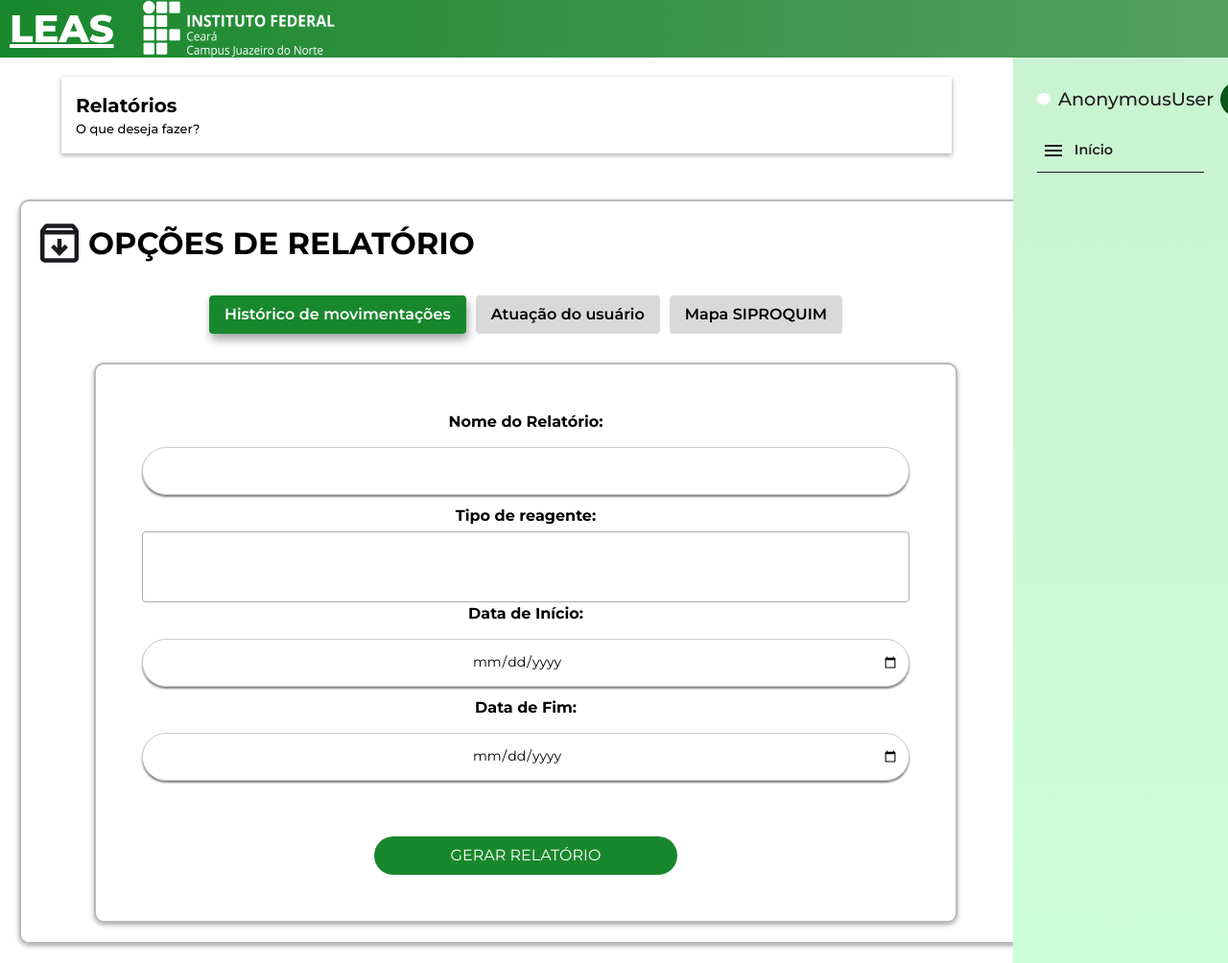
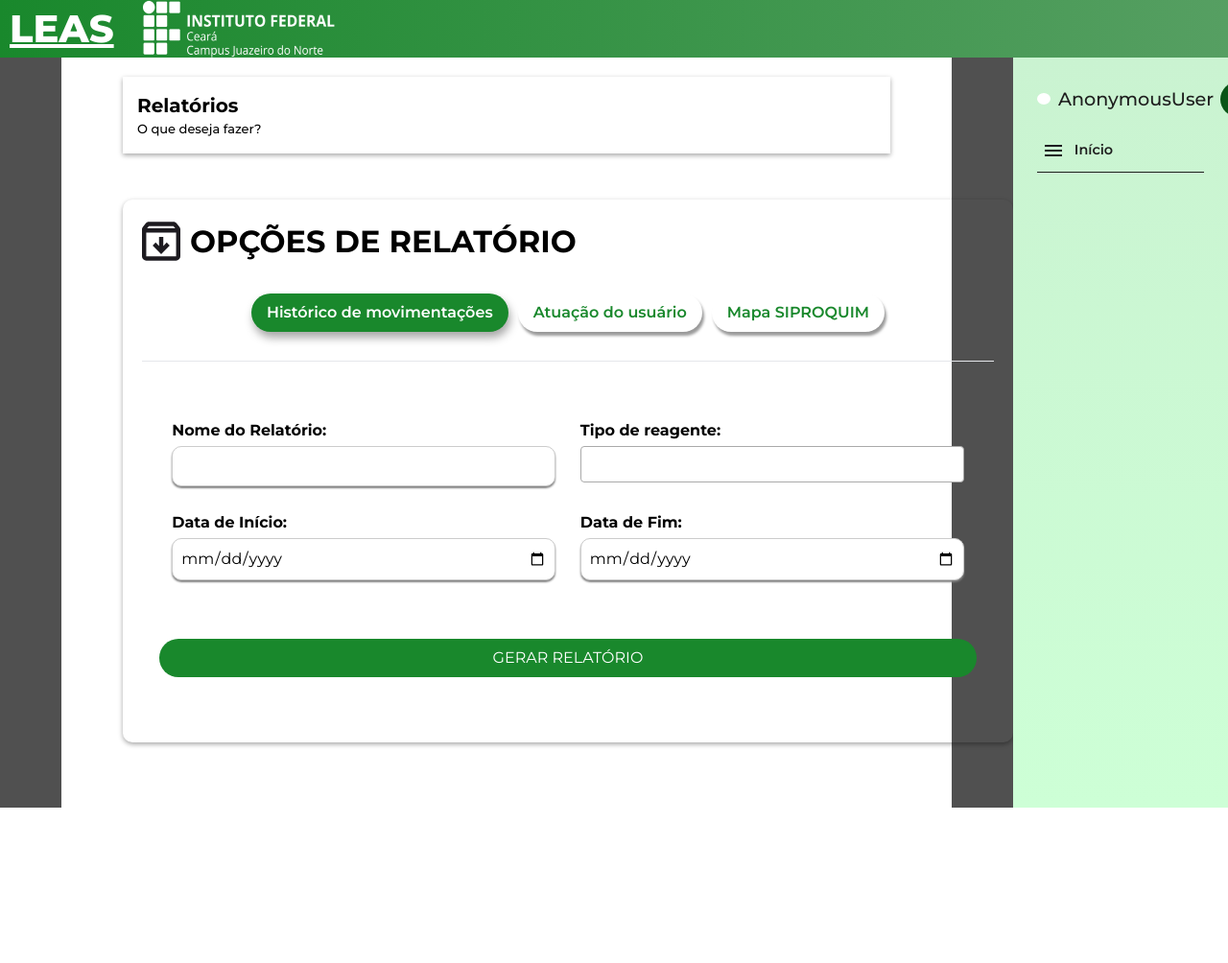
Before and after one commit to PedroLucasMoraisBorges/labAssist, a Django app: page /relatorios/ in a window 1280 px wide; the page is wider, and only the part inside the window is pictured. Shown: that part at 96% size. After the commit the page ends 842 px from the top of that part, so only its background shows below. Run offline with Django 4.2, Linux system fonts and the light colour scheme; data that the repository does not hold is empty; style sheets or scripts are compiled from the project's sources; some libraries are stand-ins or nearby versions.

Commit message:
feat(melhorias)

```diff
--- a/reports/forms.py
+++ b/reports/forms.py
@@ -83,7 +83,7 @@ class MovementHistoryForm(forms.Form):
     item_status = forms.ChoiceField(
         label = 'Tipo de reagente',
         choices= statesChoices,
-        widget= forms.SelectMultiple(attrs={'class' : 'js-example-basic-multiple'}),
+        widget= forms.SelectMultiple(attrs={'class' : 'js-example-basic-multiple', 'id' : 'select2'}),
         required=False
     )
 
--- a/static/css/base.css
+++ b/static/css/base.css
@@ -8,3 +8,18 @@
     box-sizing: border-box;
     font-family: 'Montserrat', sans-serif;
 }
+
+html, body {
+    min-height: 100vh;
+    margin: 0;
+    padding: 0;
+    display: flex;
+    flex-direction: column;
+    background-color: #505050;
+}
+
+.mainSection {
+    background-color: white;
+    margin: 0px 4rem 0rem 4rem;
+    padding-bottom: 3rem;
+}
--- a/static/css/landingPage.css
+++ b/static/css/landingPage.css
@@ -422,3 +422,9 @@ body {
     text-align: center;
     padding-bottom: 20px;
 }
+
+.link-instagram {
+    margin-left: .5rem;
+    color: black;
+    text-decoration: none;
+}
--- a/static/css/perfil.css
+++ b/static/css/perfil.css
@@ -5,9 +5,6 @@
     font-family: Arial, sans-serif;
   }
 
-  h2{
-    margin-top: 30px;
-  }
   .profile-card {
     background-color: white;
     border-radius: 1rem;
--- a/static/css/reports.css
+++ b/static/css/reports.css
@@ -4,16 +4,15 @@
   box-sizing: border-box;
   font-family: "Montserrat", sans-serif;
 }
+
 .container {
   display: flex;
   flex-direction: column;
   border-radius: 10px;
-  border-color: rgb(185, 185, 185);
-  border-style: solid;
-  border-width: 2px;
+  box-shadow: 0px 4px 4px rgba(0, 0, 0, 0.20);
   padding: 20px;
-  margin: 20px;
   box-shadow: 0px 2px 5px rgba(0, 0, 0, 0.35);
+  margin: 20px 4rem 20px 4rem;
 }
 
 .title {
@@ -38,12 +37,14 @@
 
 .options button {
   padding: 8px 16px;
-  border-radius: 4px;
+  border-radius: 20px;
   cursor: pointer;
-  background-color: #d9d9d9;
+  background-color: white;
+  color: #19882c;
   border: none;
   transition: all 0.25s ease-in-out;
   font-weight: 600;
+  box-shadow: 2px 4px 3px rgba(0, 0, 0, 0.4);
 }
 
 .options button.active {
@@ -79,16 +80,17 @@
 .movementHistory,
 .userPerformace,
 .siproquimMap {
-  display: flex;
-  align-items: center;
-  justify-content: center;
-  flex-direction: column;
-  border-color: rgb(185, 185, 185);
-  border-style: solid;
-  border-width: 2px;
+  display: grid;
+  grid-template-columns: 50% 50%;
+  justify-content: space-between;
   padding: 3rem;
   border-radius: 10px;
-  box-shadow: 0px 2px 5px rgba(0, 0, 0, 0.35);
+  width: 100%;
+}
+
+
+.inputDiv {
+  margin: .8rem;
 }
 
 .forms label {
@@ -99,27 +101,24 @@
 }
 
 .forms input,
-select {
-  border-color: black;
-  border-style: solid;
-  border-width: 2px;
-  width: 50rem;
-  height: 50px;
-  margin: 10px 0;
+select, #select2 {
   border: 1px solid #ccc;
   font-size: 16px;
   outline: none;
   box-shadow: 0px 2px 2px rgb(130, 130, 130);
-  padding-inline: 20px;
-  border-radius: 30px;
+  border-radius: 10px;
+  padding: .5rem;
+  width: 400px;
 }
 
-.forms input[type="date"] {
-  text-align: center;
-  padding: 10px;
-  font-size: 14px;
+.buttons {
+  display: flex;
+  width: 100%;
+  grid-column: 1 / -1; /* Faz o item ocupar todas as colunas */
 }
-.forms button {
+
+
+.forms .generate {
   margin-top: 3rem;
   padding-inline: 5rem;
   padding-block: 0.5rem;
@@ -127,9 +126,10 @@ select {
   background-color: #19882c;
   color: white;
   transition: all 0.25s ease-in-out;
+  width: 100%;
 }
 
-.forms button:hover {
+.forms .generate:hover {
   box-shadow: 2px 6px 10px rgba(0, 0, 0, 0.35);
   padding-inline: 5.5rem;
   color: white;
@@ -137,3 +137,8 @@ select {
   font-weight: 700;
   color: black;
 }
+
+
+table {
+  margin-top: 2rem;
+}
--- a/templates/admin/homeAdmin.html
+++ b/templates/admin/homeAdmin.html
@@ -14,7 +14,7 @@
 {% include 'components/movements/form_modal.html' %}
 
 <main>
-    <section>
+    <section class="mainSection"  >
 
         {% include 'components/page_indication/presentation.html' with page="Seu estoque" text="Nesta seção estarão listados itens do seu estoque sua visão geral, movimentações e muito mais." %}
 
--- a/templates/admin/manageUser.html
+++ b/templates/admin/manageUser.html
@@ -24,7 +24,7 @@
 
     {% include 'components/movements/form_modal.html' %}
     <main>
-        <section>
+        <section class="mainSection">
             {% include 'components/page_indication/welcome.html' with text='Líquidos' %}
 
             <div class="profile-card">
--- a/templates/admin/userPage.html
+++ b/templates/admin/userPage.html
@@ -7,7 +7,7 @@
     {% include 'components/navbar.html' %}
 
     <main>
-        <section>
+        <section class="mainSection">
             <div>
                 {% for perm in userInfo.user_permissions.all %}
                     <p>{{perm.name}}</p>
--- a/templates/admin/usersPage.html
+++ b/templates/admin/usersPage.html
@@ -10,7 +10,7 @@
     {% include 'components/navbar.html' %}
 
     <main>
-        <section>
+        <section class="mainSection">
             {% include 'components/page_indication/welcome.html' with text='Usuários' %}
 
 
--- a/templates/components/base.html
+++ b/templates/components/base.html
@@ -22,8 +22,10 @@
     <link rel="shortcut icon" href="{% static 'imgs/icons/queimcalLogo.ico' %}" type="image/x-icon">
     <style>
         main {
+            flex-grow: 1; /* Faz com que o main cresça para ocupar o espaço restante */
             display: grid;
             grid-template-columns: 82.5% 17.5%;
+            height: auto; /* Ajusta a altura dinamicamente */
         }
     </style>
 
--- a/templates/landingPage.html
+++ b/templates/landingPage.html
@@ -32,7 +32,7 @@
             <h2>Laboratório de engenharia ambiental e sanitária</h2>
 
             <div class="btns-hero">
-                <button class="hero-login">FAZER LOGIN NO SISTEMA</button>
+                <a href="{% url 'login' %}"><button class="hero-login">FAZER LOGIN NO SISTEMA</button></a>
                 <button class="hero-register">VISUALIZAR ESTOQUE</button>
             </div>
         </div>
--- a/templates/reagents/editReagent.html
+++ b/templates/reagents/editReagent.html
@@ -91,7 +91,7 @@
 
     <main>
         {% include 'components/errorModal.html' %}
-        <section>
+        <section class="mainSection">
             {% include 'components/page_indication/presentation.html' with page="Editar item cadastrado" text="Nesta seção você poderá editar informações básicas do reagente" %}
 
             <div id="crud-modal" tabindex="-1">
--- a/templates/reagents/liquids.html
+++ b/templates/reagents/liquids.html
@@ -10,7 +10,7 @@
 
 {% include 'components/movements/form_modal.html' %}
 <main>
-    <section>
+    <section class="mainSection">
         {% include 'components/page_indication/welcome.html' with text='Líquidos' %}
 
         {% include 'components/search.html' %}
--- a/templates/reagents/register.html
+++ b/templates/reagents/register.html
@@ -25,10 +25,9 @@
             display: flex;
             flex-direction: column;
             width: 90%;
-            border: 1px solid rgba(0, 0, 0, 0.5);
+            box-shadow: 0px 4px 4px rgba(0, 0, 0, 0.3);
             border-radius: 15px;
             padding: 2rem;
-            box-shadow: 2px 4px 4px rgba(0, 0, 0, 0.3);
         }
 
         .form_header {
@@ -91,7 +90,7 @@
 
     <main>
         {% include 'components/errorModal.html' %}
-        <section>
+        <section class="mainSection">
             {% include 'components/page_indication/presentation.html' with page="Cadastrar itens no seu estoque" text="Nesta seção você poderá adicionar facilmente itens no seu sistema." %}
 
             <div id="crud-modal" tabindex="-1">
--- a/templates/reagents/solids.html
+++ b/templates/reagents/solids.html
@@ -10,7 +10,7 @@
 
     {% include 'components/movements/form_modal.html' %}
     <main>
-        <section>
+        <section class="mainSection">
             {% include 'components/page_indication/welcome.html' with text='Sólidos' %}
 
             {% include 'components/search.html' %}
--- a/templates/reports/licensePage.html
+++ b/templates/reports/licensePage.html
@@ -113,7 +113,7 @@
 
     {% include 'components/movements/form_modal.html' %}
     <main>
-        <section>
+        <section class="mainSection">
             {% include 'components/page_indication/welcome.html' with text='Suas Licenças' license_page=True %}
 
             <article class="pendings_section">
--- a/templates/reports/movements.html
+++ b/templates/reports/movements.html
@@ -12,7 +12,7 @@
     .pendings_section {
         margin: 25px 4rem 2rem 4rem;
         border-radius: 15px;
-        box-shadow: 0px 4px 4px rgba(0, 0, 0, 0.20);
+        box-shadow: 0px 4px 4px rgba(0, 0, 0, 0.30);
         padding: 1rem;
     }
 
@@ -94,7 +94,7 @@
 
 {% include 'components/movements/form_modal.html' %}
 <main>
-    <section>
+    <section class="mainSection">
         {% include 'components/page_indication/welcome.html' with text='Movimentações' %}
 
         <div class="pendings_section">
--- a/templates/reports/reports.html
+++ b/templates/reports/reports.html
@@ -16,7 +16,7 @@
 
     {% include 'components/movements/form_modal.html' %}
     <main>
-        <section>
+        <section class="mainSection">
             {% include 'components/page_indication/welcome.html' with text='Relatórios' %}
             <div class="container">
             <article class="report_options">
@@ -33,15 +33,22 @@
                     </div>
                 </article>
 
+                <hr>
+
                 <article class="forms">
                     <div class="movementHistory_Content content active">
                         <form class="movementHistory" method="post">
                             {% csrf_token %}
                             {% for field in movementForm %}
-                                {{ field.label_tag }}
-                                {{ field }}
+                                <div class="inputDiv">
+                                    {{ field.label_tag }}
+                                    {{ field }}
+                                </div>
                             {% endfor %}
-                            <button name="submitted_form" value="movementHistory" class="generate">GERAR RELATÓRIO</button>
+
+                            <div class="buttons">
+                                <button name="submitted_form" type="submit" value="movementHistory" class="generate">GERAR RELATÓRIO</button>
+                            </div>
                         </form>
                     </div>
 
@@ -50,11 +57,15 @@
                         <form method="post" class="userPerformace">
                             {% csrf_token %}
                             {% for field in userPerformaceForm %}
-                                {{field.label_tag}}
-                                {{field}}
+                                <div class="inputDiv">
+                                    {{ field.label_tag }}
+                                    {{ field }}
+                                </div>
                             {% endfor %}
 
-                            <button name="submitted_form" value="userPerformace" class="generate">GERAR RELATÓRIO</button>
+                            <div class="buttons">
+                                <button name="submitted_form" type="submit" value="userPerformace" class="generate">GERAR RELATÓRIO</button>
+                            </div>
                         </form>
                     </div>
 
@@ -62,11 +73,15 @@
                         <form method="post" class="siproquimMap">
                             {% csrf_token %}
                             {% for field in siproquimMapForm %}
-                                {{field.label_tag}}
-                                {{field}}
+                                <div class="inputDiv">
+                                    {{ field.label_tag }}
+                                    {{ field }}
+                                </div>
                             {% endfor %}
 
-                            <button name="submitted_form" value="siproquimMap" class="generate">GERAR RELATÓRIO</button>
+                            <div class="buttons">
+                                <button name="submitted_form" type="submit" value="siproquimMap" class="generate">GERAR RELATÓRIO</button>
+                            </div>
                         </form>
                     </div>
                 </article>
--- a/templates/reports/requests.html
+++ b/templates/reports/requests.html
@@ -87,7 +87,7 @@
 
     {% include 'components/movements/form_modal.html' %}
     <main>
-        <section>
+        <section class="mainSection">
             {% include 'components/page_indication/welcome.html' with text='Pendências' %}
 
             <article class="pendings_section">
```
Also changed, not shown: teste.js (added).
